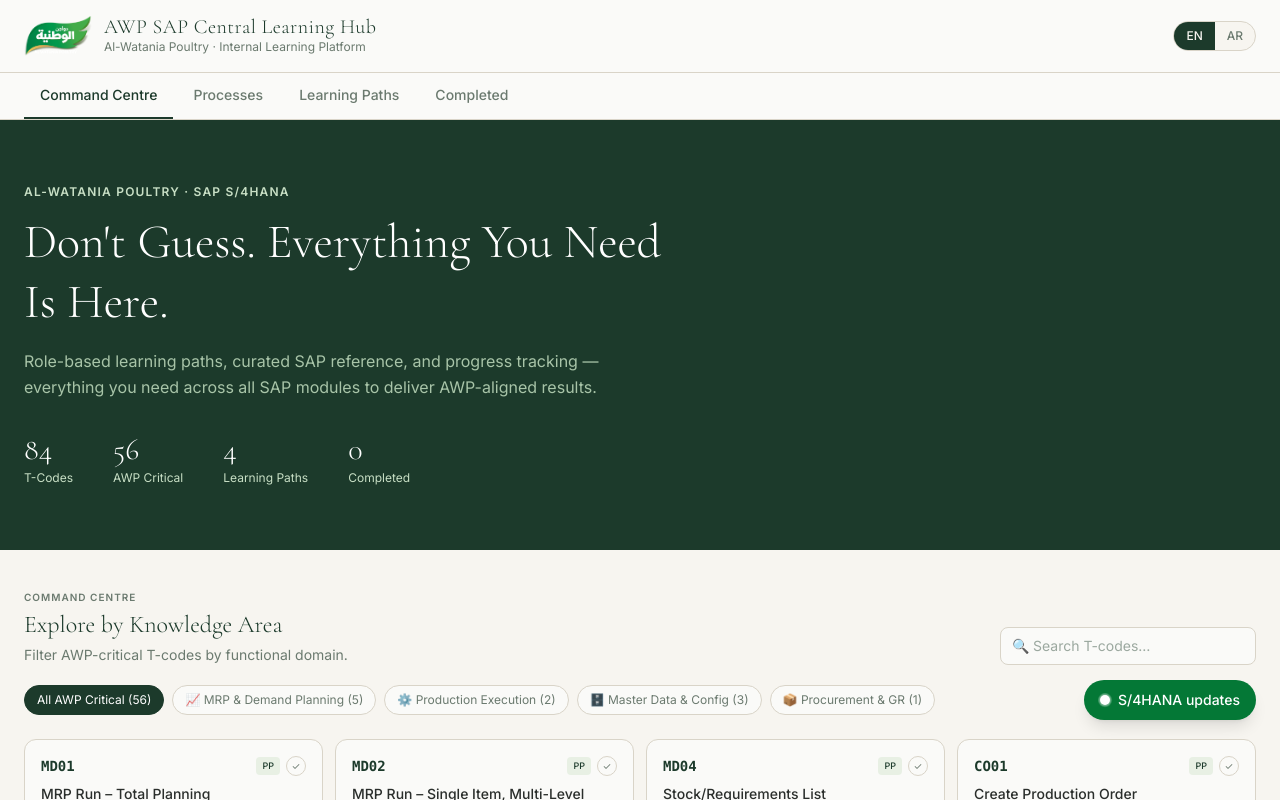
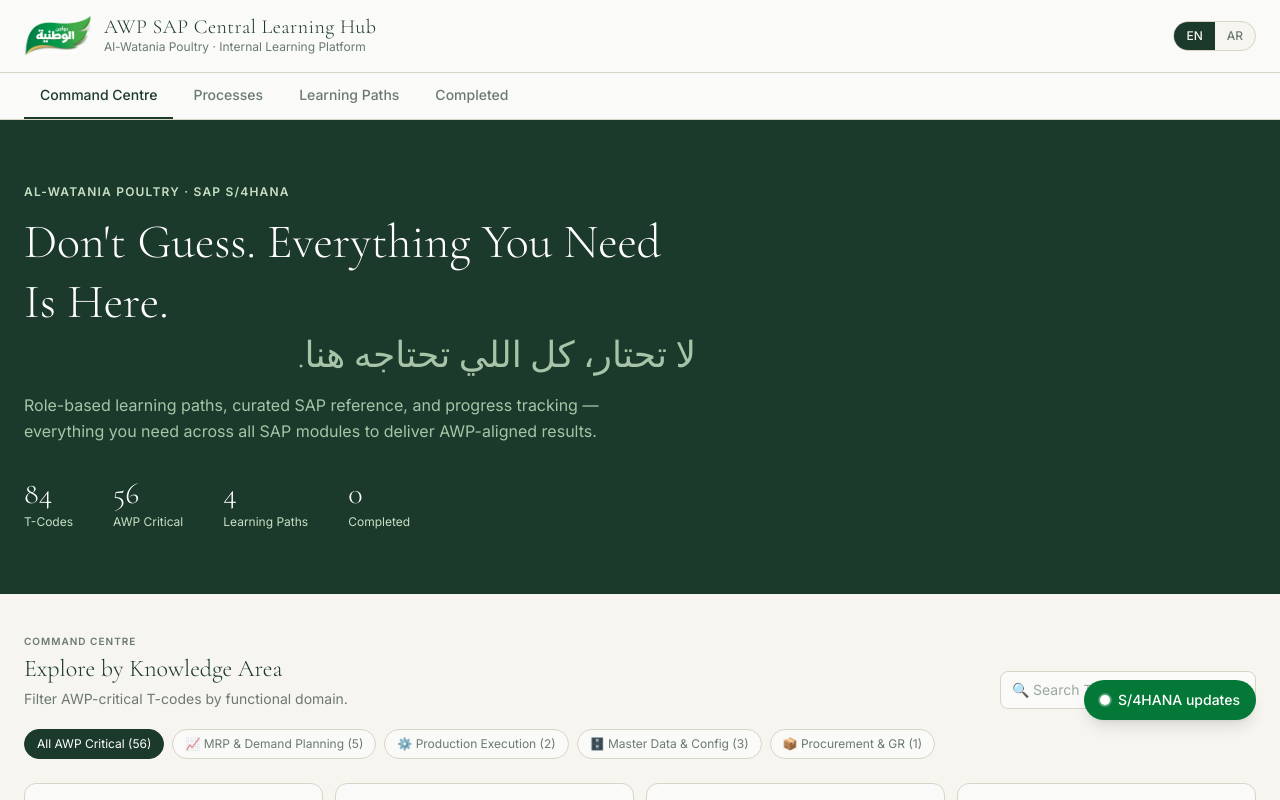
Before and after one commit to aothman11/AWP-LearningHup, a Next.js app: page /hub in a window 1280 px wide. Shown: the top 800 px of the page. Built offline with nearby package versions, Linux system fonts and the light colour scheme.

Commit message:
show both EN and AR hero headlines simultaneously
Co-Authored-By: Claude Sonnet 4.6 <noreply@anthropic.com>
Claude-Session: https://claude.ai/code/session_01AWtSLZryoyKgTH4DirXCeF

```diff
--- a/app/hub/page.tsx
+++ b/app/hub/page.tsx
@@ -194,9 +194,10 @@ export default function HubPage() {
             className="text-4xl sm:text-5xl font-light leading-tight mb-4 max-w-2xl"
             style={{ fontFamily: "'Cormorant Garamond', Georgia, serif" }}
           >
-            {lang === "AR"
-              ? "لا تحتار، كل اللي تحتاجه هنا."
-              : "Don't Guess. Everything You Need Is Here."}
+            Don&apos;t Guess. Everything You Need Is Here.
+            <span className="block text-3xl sm:text-4xl mt-1 text-[#A8C4A8]" dir="rtl">
+              لا تحتار، كل اللي تحتاجه هنا.
+            </span>
           </h2>
           <p className="text-[#A8C4A8] text-sm sm:text-base max-w-xl leading-relaxed mb-8">
             Role-based learning paths, curated SAP reference, and progress tracking —
```
